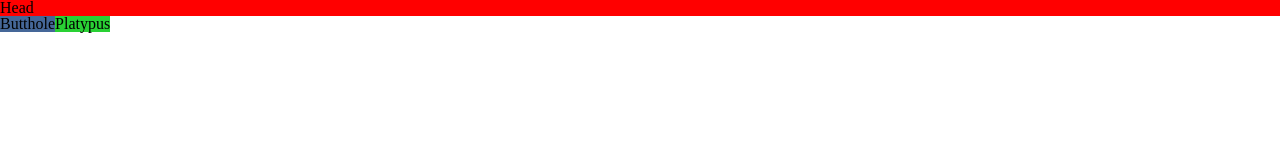
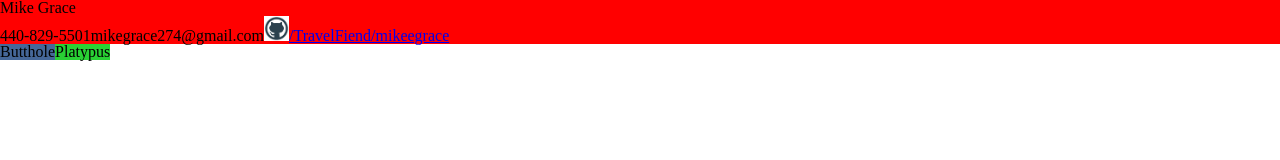
Before and after one commit to TravelFiend/react-resume, a React app: page / in a window 1280 px wide. Built offline with nearby package versions, Linux system fonts and the light colour scheme.

Commit message:
header data rendering

```diff
--- a/src/components/header/Header.css
+++ b/src/components/header/Header.css
@@ -1,3 +1,7 @@
 .Header {
     background: red;
+
+    img {
+        height: 25px;
+    }
 }
--- a/src/components/header/Header.js
+++ b/src/components/header/Header.js
@@ -1,9 +1,17 @@
 import React from 'react';
+import githubLogo from '../../../assets/githubLogo.jpg';
+import { header } from '../../resume.json';
 import styles from './Header.css';
 
 const Header = () => (
   <header className={styles.Header}>
-    <p>Head</p>
+    <h1>{header.name}</h1>
+    <span>{header.phone}</span>
+    <span>{header.email}</span>
+    <a href="https://www.github.com/TravelFiend">
+      <img src={githubLogo} />/TravelFiend
+    </a>
+    <a href="https://www.linkedin.com/in/mikeegrace">/mikeegrace</a>
   </header>
 );
 
```
Also changed, not shown: assets/githubLogo.jpg (added), 2 other files.
